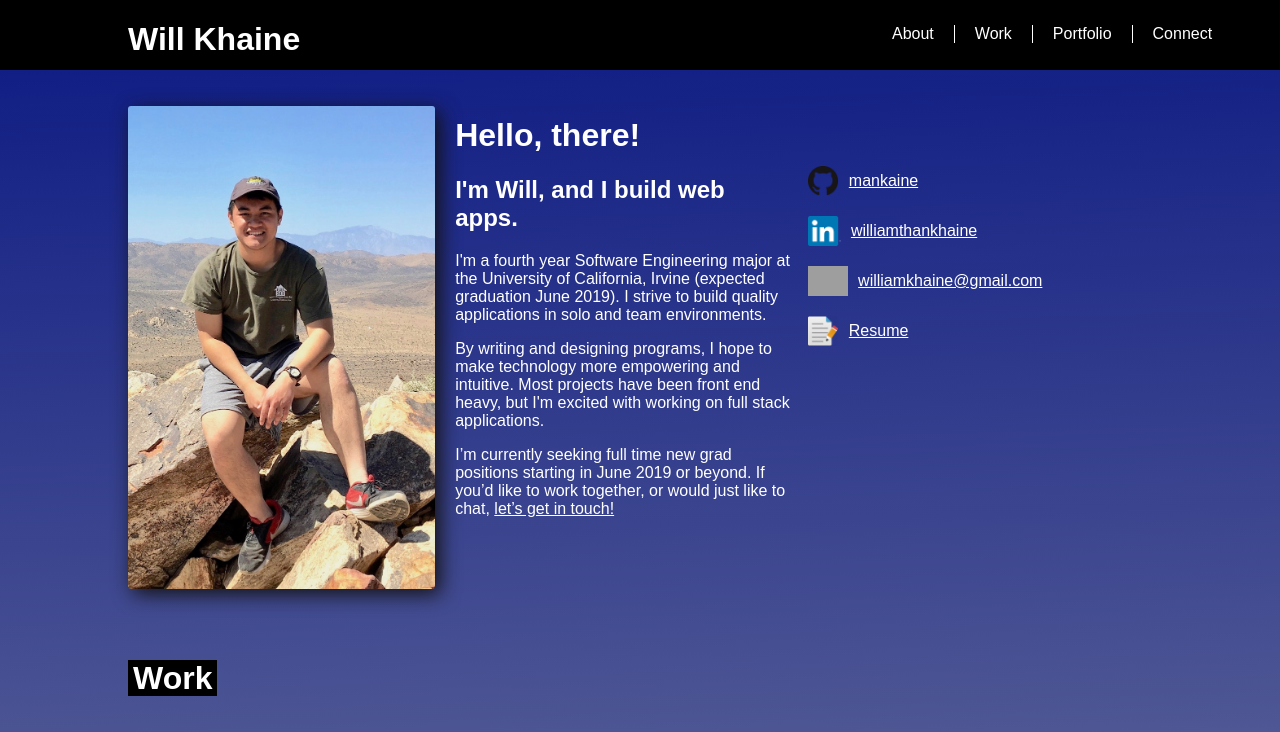
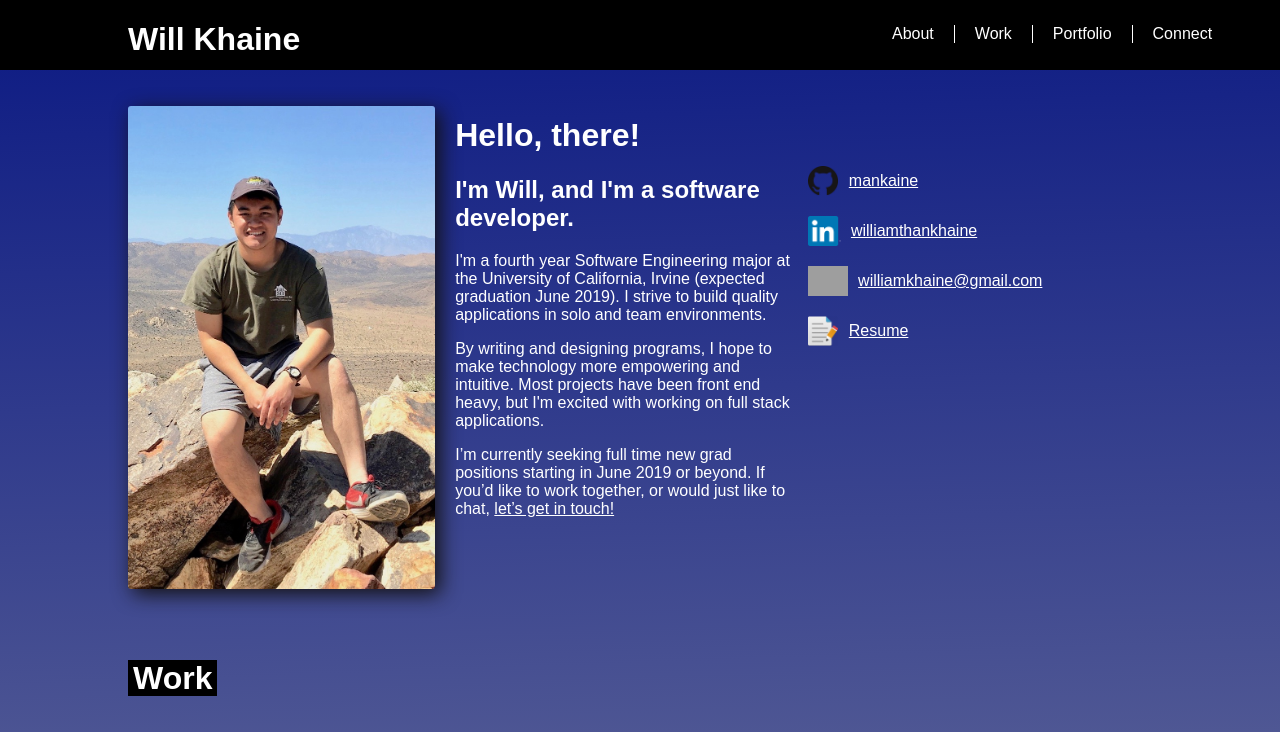
Before and after one commit to mankaine/Portfolio, a React (Create React App) app: page / in a window 1280 px wide. Shown: the top 732 px of the page. Built offline with nearby package versions, Linux system fonts and the light colour scheme; grey boxes are pictures that could not be loaded.

Commit message:
Text update

```diff
--- a/src/components/introduction/IntroductionText.js
+++ b/src/components/introduction/IntroductionText.js
@@ -7,7 +7,7 @@ class IntroductionText extends Component {
     return (
       <div className="intro-text-container">
         <h1>Hello, there!</h1>
-        <h2>I'm Will, and I build web apps.</h2>
+        <h2>I'm Will, and I'm a software developer.</h2>
         <p>I'm a fourth year Software Engineering major at the University of California, Irvine (expected graduation June 2019). I strive to build quality applications in solo and team environments.</p>
         <p>By writing and designing programs, I hope to make technology more empowering and intuitive. Most projects have been front end heavy, but I'm excited with working on full stack applications.</p>
         <p>I’m currently seeking full time new grad positions starting in June 2019 or beyond. If you’d like to work together, or would just like to chat, <a href="mailto:williamkhaine@gmail.com">let’s get in touch!</a></p>
```
